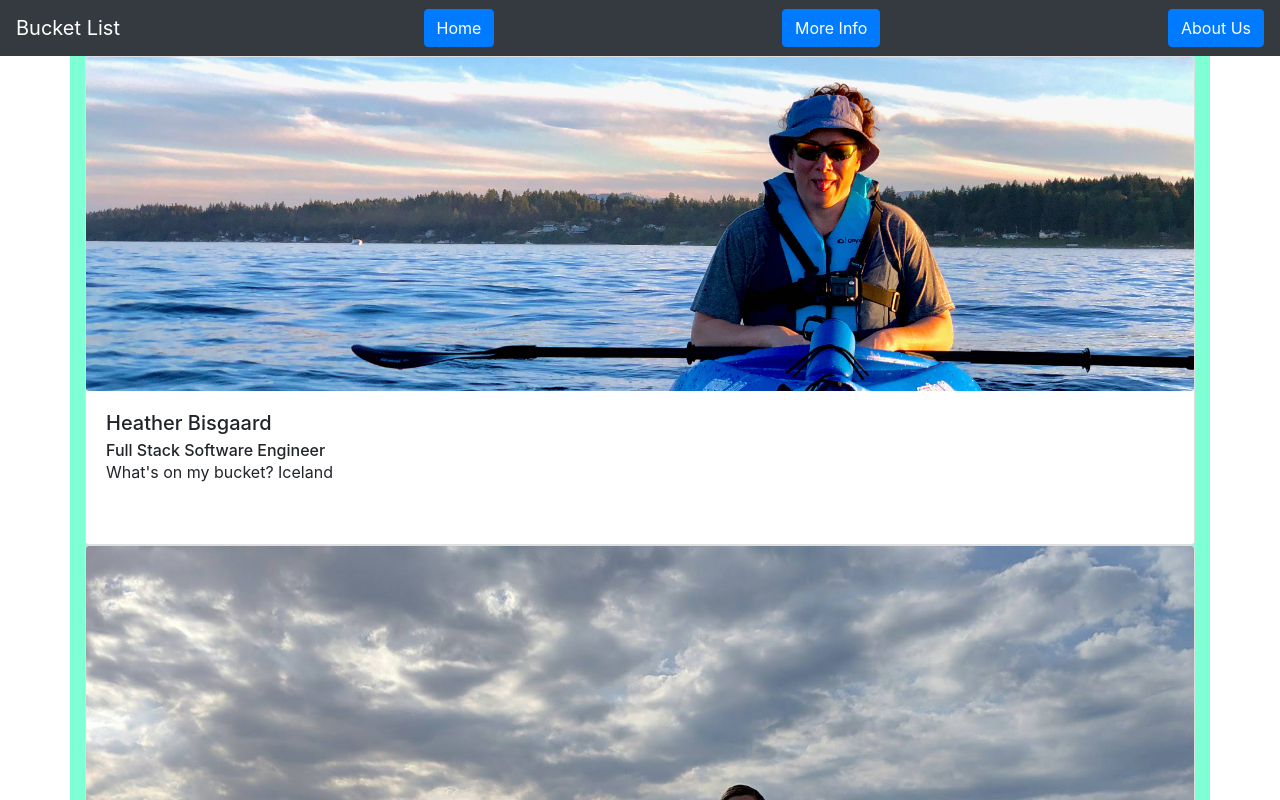
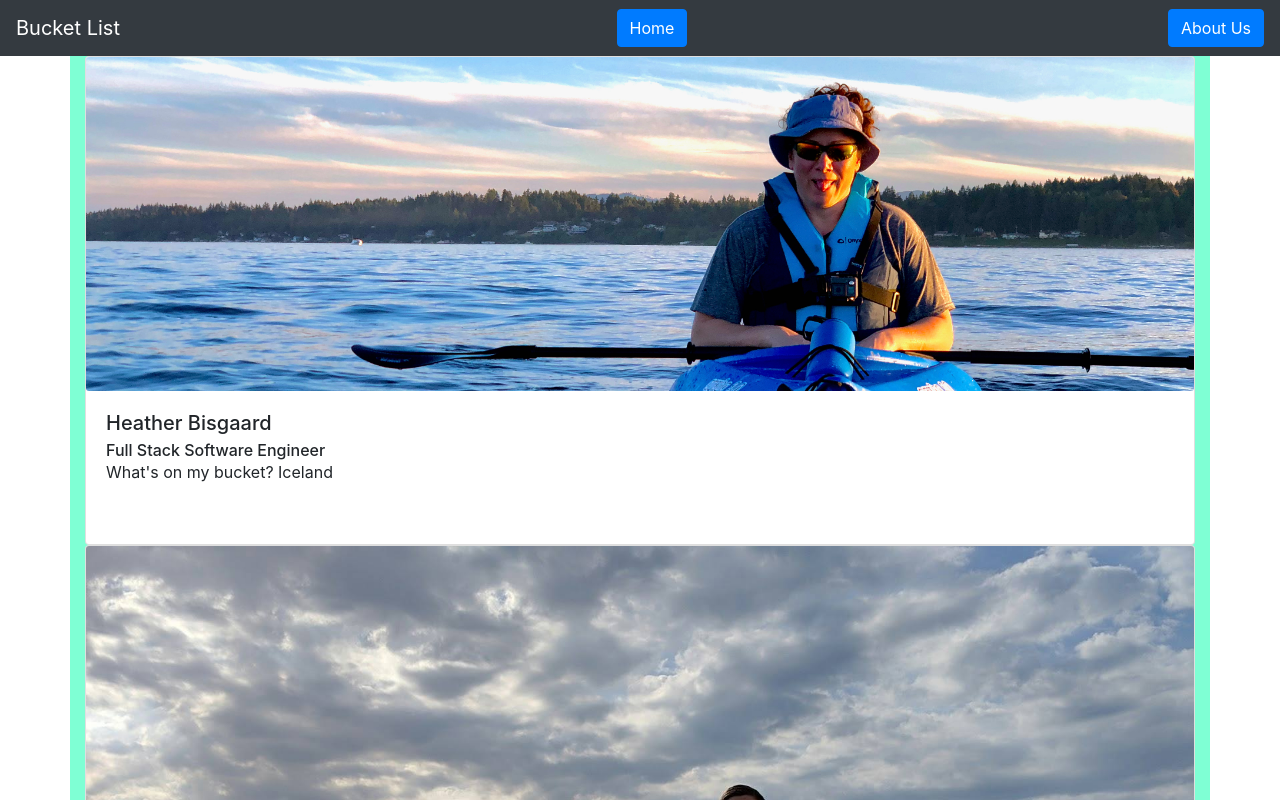
Before and after one commit to TheBuckateers/Bucket-List, a React (Create React App) app: page /about in a window 1280 px wide. Shown: the top 800 px of the page. Built offline with nearby package versions, Linux system fonts and the light colour scheme.

Commit message:
working on spinner

```diff
--- a/src/components/MoreInfo.js
+++ b/src/components/MoreInfo.js
@@ -1,7 +1,7 @@
 import { Component } from "react";
 import Container from "react-bootstrap/Container";
 import Carousel from "react-bootstrap/Carousel";
-import Spinner from "react-bootstrap/Spinner";
+import Spinner from "../components/UI/Spinner";
 import {
   getAdvisoryByCode,
   getCountryEnviro,
@@ -80,12 +80,11 @@ class MoreInfo extends Component {
     console.log("Pollution: ", this.state.countryPollution);
     console.log("Weather: ", this.state.countryWeather);
     console.log("Meals: ", this.state.countryMeals);
-    console.log("Pics: ", this.state.countryPics);
+    // console.log("Pics: ", this.state.countryPics);
     this.setState({ isLoading: false });
   };
 
   render() {
-    const spinner = <Spinner animation="grow" variant="info" />;
     let carouselItems;
     if (this.state.countryPics.length) {
       carouselItems = this.state.countryPics.map((item, index) => {
@@ -109,7 +108,9 @@ class MoreInfo extends Component {
       <>
         <h3>Hello!</h3>
         <Container>
-          <Carousel>{this.state.isLoading ? spinner : carouselItems}</Carousel>
+          <Carousel>
+            {this.state.isLoading ? <Spinner /> : carouselItems}
+          </Carousel>
         </Container>
         <Container>{/* Icons for overlays or  */}</Container>
         <Container></Container>
--- a/src/components/UI/Header.js
+++ b/src/components/UI/Header.js
@@ -13,9 +13,6 @@ class Header extends Component {
           <Navbar.Brand>Bucket List</Navbar.Brand>
           <Button>
             <Link to="/">Home</Link>
-          </Button>
-          <Button>
-            <Link to="/more-info">More Info</Link>
           </Button>
           <Button>
             <Link to="/about">About Us</Link>
--- /dev/null
+++ b/src/components/UI/Spinner.js
@@ -0,0 +1,15 @@
+import { Component } from "react";
+import Container from "react-bootstrap/Container";
+import Spin from "react-bootstrap/Spinner";
+
+class Spinner extends Component {
+  render() {
+    return (
+      <Container>
+        <Spin animation="grow" variant="info" />
+      </Container>
+    );
+  }
+}
+
+export default Spinner;
```
